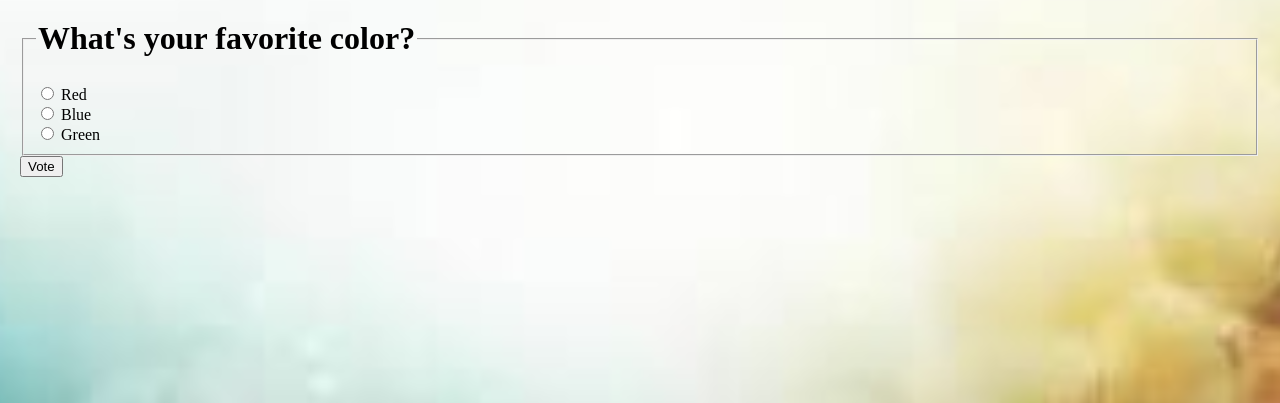
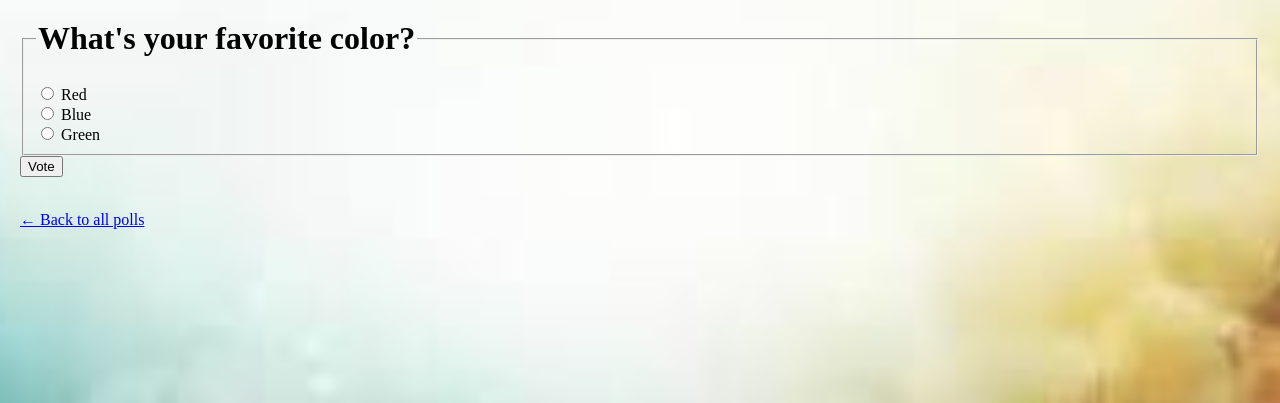
Before and after one commit to AqulineBenny/Djangotutorial, a Django app: page /polls/2/ in a window 1280 px wide. Shown: the part 21-424 px from the top of the page. Run offline with Django 5.2, Linux system fonts and the light colour scheme; data comes from the database, SQL or seed files in the repository.

Commit message:
Add back navigation link to polls detail page
Added a link to navigate back to all polls.

```diff
--- a/polls/templates/polls/detail.html
+++ b/polls/templates/polls/detail.html
@@ -14,3 +14,6 @@
 </fieldset>
 <input type="submit" value="Vote">
 </form>
+
+<br>
+<a href="{% url 'polls:index' %}">← Back to all polls</a>
```
